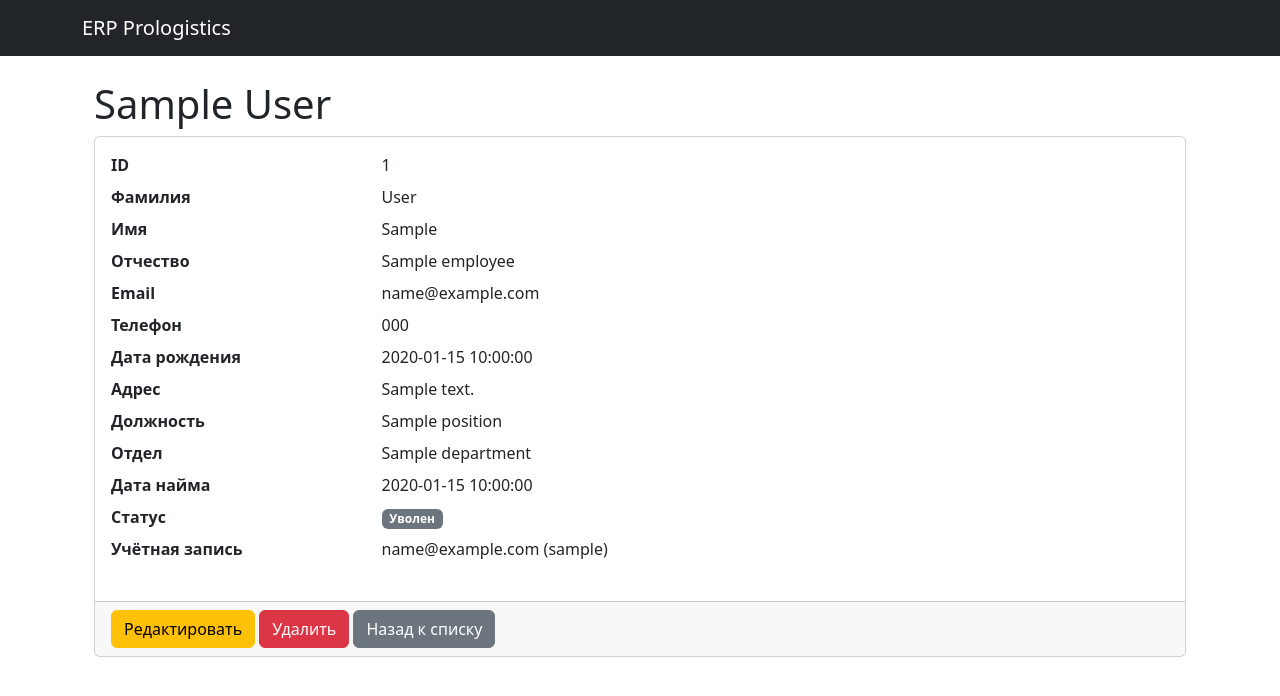
After one commit to SPARTAKROZHAEV-lab/erp_prologistics, a Flask app: template src/app/templates/hr/employee_detail.html in a window 1280 px wide. The commit adds this page. Shown: the top 696 px of the page. Run offline with Flask 3, Linux system fonts and the light colour scheme; the template is opened without the code that fills it: most values are stand-ins (such as "Sample title", 1, 10 or a date in 2020).

Commit message:
Update employees list with detail/edit/delete links

```diff
--- /dev/null
+++ b/src/app/templates/hr/employee_detail.html
@@ -0,0 +1,74 @@
+{% extends "base.html" %}
+
+{% block title %}Сотрудник {{ employee.full_name }}{% endblock %}
+
+{% block content %}
+<div class="container mt-4">
+    <h1>{{ employee.full_name }}</h1>
+    <div class="card">
+        <div class="card-body">
+            <dl class="row">
+                <dt class="col-sm-3">ID</dt>
+                <dd class="col-sm-9">{{ employee.id }}</dd>
+
+                <dt class="col-sm-3">Фамилия</dt>
+                <dd class="col-sm-9">{{ employee.last_name }}</dd>
+
+                <dt class="col-sm-3">Имя</dt>
+                <dd class="col-sm-9">{{ employee.first_name }}</dd>
+
+                {% if employee.middle_name %}
+                <dt class="col-sm-3">Отчество</dt>
+                <dd class="col-sm-9">{{ employee.middle_name }}</dd>
+                {% endif %}
+
+                <dt class="col-sm-3">Email</dt>
+                <dd class="col-sm-9">{{ employee.email or 'не указан' }}</dd>
+
+                <dt class="col-sm-3">Телефон</dt>
+                <dd class="col-sm-9">{{ employee.phone or 'не указан' }}</dd>
+
+                <dt class="col-sm-3">Дата рождения</dt>
+                <dd class="col-sm-9">{{ employee.birth_date or 'не указана' }}</dd>
+
+                <dt class="col-sm-3">Адрес</dt>
+                <dd class="col-sm-9">{{ employee.address or 'не указан' }}</dd>
+
+                <dt class="col-sm-3">Должность</dt>
+                <dd class="col-sm-9">{{ employee.position.title if employee.position else 'не назначена' }}</dd>
+
+                <dt class="col-sm-3">Отдел</dt>
+                <dd class="col-sm-9">{{ employee.position.department.name if employee.position and employee.position.department else 'не указан' }}</dd>
+
+                <dt class="col-sm-3">Дата найма</dt>
+                <dd class="col-sm-9">{{ employee.hire_date }}</dd>
+
+                <dt class="col-sm-3">Статус</dt>
+                <dd class="col-sm-9">
+                    {% if employee.is_active %}
+                        <span class="badge bg-success">Активен</span>
+                    {% else %}
+                        <span class="badge bg-secondary">Уволен</span>
+                    {% endif %}
+                </dd>
+
+                <dt class="col-sm-3">Учётная запись</dt>
+                <dd class="col-sm-9">
+                    {% if employee.user %}
+                        {{ employee.user.email }} ({{ employee.user.username }})
+                    {% else %}
+                        не привязана
+                    {% endif %}
+                </dd>
+            </dl>
+        </div>
+        <div class="card-footer">
+            <a href="{{ url_for('hr.employee_edit', employee_id=employee.id) }}" class="btn btn-warning">Редактировать</a>
+            <form action="{{ url_for('hr.employee_delete', employee_id=employee.id) }}" method="POST" style="display:inline;">
+                <button type="submit" class="btn btn-danger" onclick="return confirm('Удалить сотрудника?')">Удалить</button>
+            </form>
+            <a href="{{ url_for('hr.employees_list') }}" class="btn btn-secondary">Назад к списку</a>
+        </div>
+    </div>
+</div>
+{% endblock %}
```
Also changed, not shown: src/app/routes/hr.py (+51 -6 lines), src/app/templates/hr/employee_form.html (+25 -17 lines), src/app/templates/hr/employees_list.html (+5 -2 lines).
